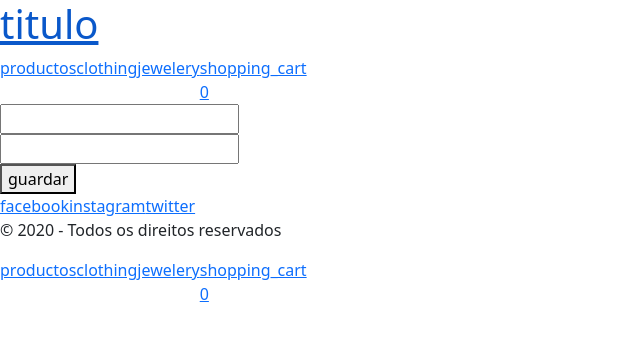
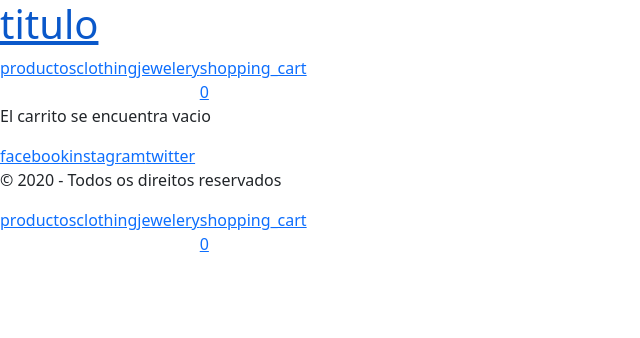
Before and after one commit to Agus2020/Coderhouse-final, a React (Create React App) app: page /carrito in a window 1280 px wide. Shown: the top 338 px of the page, without its empty margins (0-640 px from the left). Built offline with nearby package versions, Linux system fonts and the light colour scheme.

Commit message:
Arreglando problemas

```diff
--- a/src/Carrito.js
+++ b/src/Carrito.js
@@ -10,6 +10,9 @@ const Carrito = () => {
     const refName = useRef()
     const refAge = useRef()
     const [id, setId] = useState("")
+    const valor=0
+
+
     const handleSubmit = (e) => {
         e.preventDefault()
         const orden = {
@@ -17,8 +20,8 @@ const Carrito = () => {
                 name: refName.current.value,
                 phone: refAge.current.value,
             },
-            products:valorDelContexto.productos[0].id,
-            total : valorDelContexto.productos[0].cantidad,
+            products:valorDelContexto[0],
+            total : "prod",
             date : serverTimestamp()
         }
 
@@ -34,7 +37,11 @@ const Carrito = () => {
             })
     }
 
-
+    const vaciarCarritos = () => {
+        valorDelContexto = null
+    }
+   if(valorDelContexto.productos.length)
+   {
     return (
         <div>
             {id ? <h1>Orden generada con exito, su id es {id}</h1> : null}
@@ -48,8 +55,19 @@ const Carrito = () => {
                 </div>
                 <button >guardar</button>
             </form>
+            <button onClick={vaciarCarritos}>Vaciar</button>
         </div>
     )
+   }
+   else
+   {
+        return(
+            <div>
+                <p>El carrito se encuentra vacio</p>
+            </div>
+        )
+   }
+
 }
 
 export default Carrito
--- a/src/CustomProvider.js
+++ b/src/CustomProvider.js
@@ -25,10 +25,8 @@ const CustomProvider = ({ children }) => {
     }
 
     const agregarProducto = (producto, cantidad) => {
-        /* console.log(producto)
-        console.log(cantidad) */
         if (isInCart.inCart) {
-            //Sumo la cantidad
+
         } else {
             console.log("producto nuevo en el carrito!")
             setCarrito([
--- a/src/ItemDetail.js
+++ b/src/ItemDetail.js
@@ -4,22 +4,19 @@ import ItemCount from "./ItemCount"
 
 const ItemDetail = ({ producto }) => {
 
-    //const {agregarProducto} = useContext(contexto)
     const { agregarProducto } = useCarrito()
     const [cantidad, setCantidad] = useState(1)
     const [confirmado, setConfirmado] = useState(false)
 
 
     const handleOnAdd = (cantidad) => {
-        console.log("Se agregaron " + cantidad + " productos")
-        console.log(producto)
         setCantidad(cantidad)
         setConfirmado(true)
     }
 
     const handleClick = () => {
         agregarProducto(producto,cantidad)
-    }
+        }
 
 
     return (
```
Also changed, not shown: src/ComponenteTest.js (+0 -44 lines).
